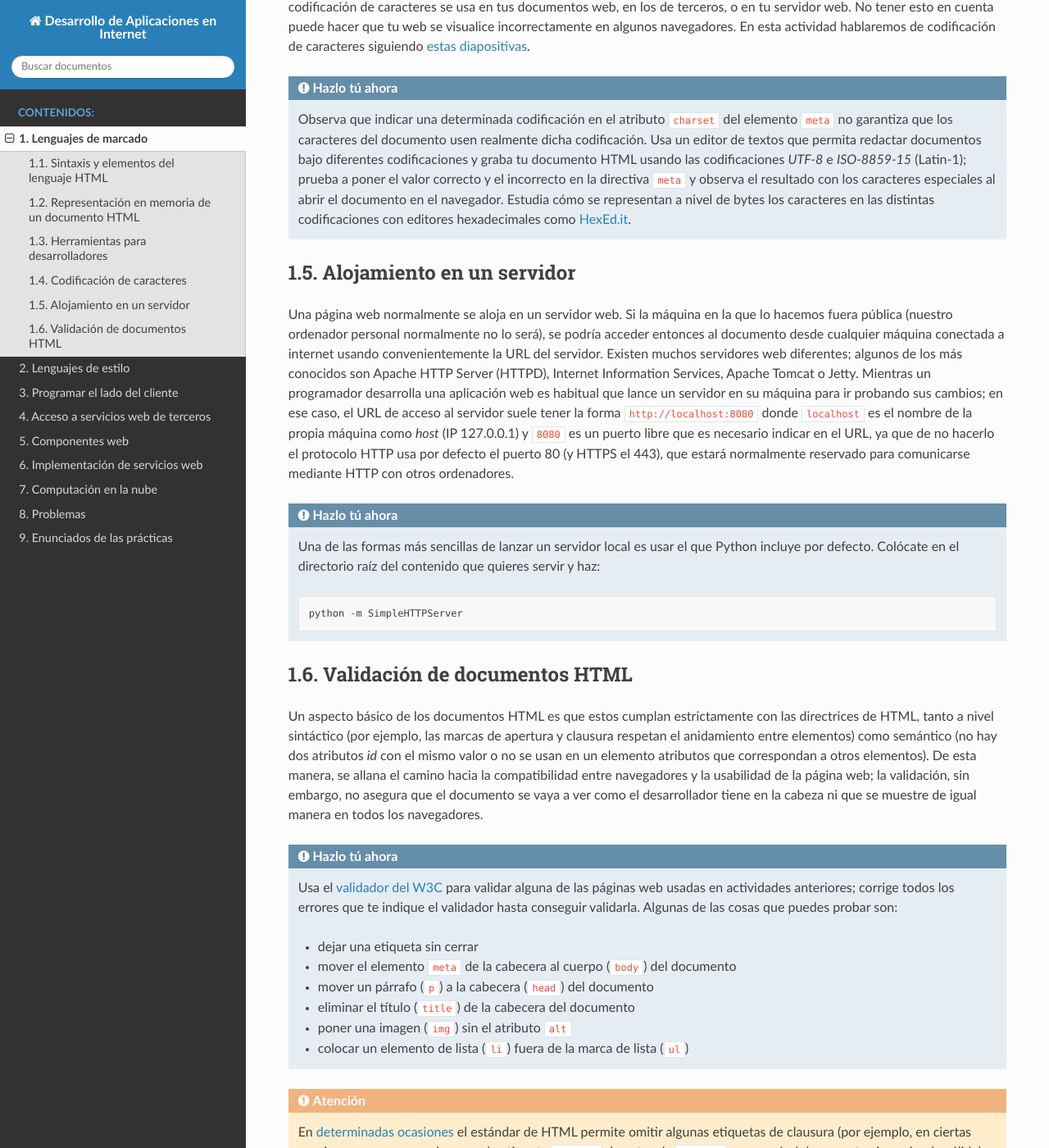
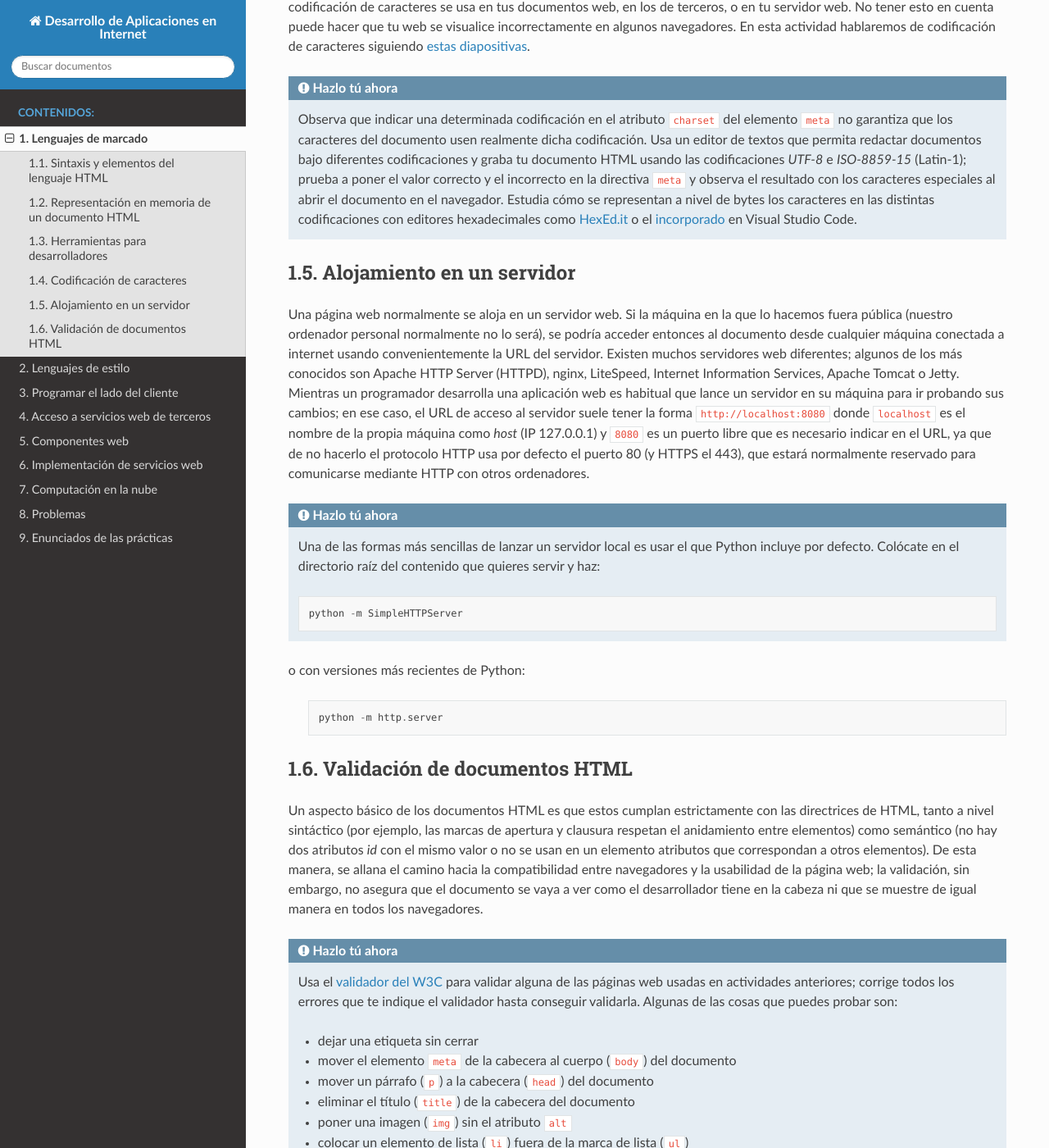
Before and after one commit to jaspock/dai2122, a Sphinx documentation site: the page built from docs/source/marcado.rst, in a window 1280 px wide and 1400 px high, scrolled down 8544 px. Shown: the whole window at 82% size. Built offline with Sphinx 7.4.7 and the Read the Docs theme 2.0.0, drawn with Linux system fonts in a browser that asks for light colours.

Commit message:
Cambios menores

```diff
--- a/docs/source/marcado.rst
+++ b/docs/source/marcado.rst
@@ -152,15 +152,16 @@ Aunque hoy día la mayor parte de los sistemas operativos trabajan con la codifi
 .. admonition:: Hazlo tú ahora
   :class: hazlotu
 
-  Observa que indicar una determinada codificación en el atributo ``charset`` del elemento ``meta`` no garantiza que los caracteres del documento usen realmente dicha codificación. Usa un editor de textos que permita redactar documentos bajo diferentes codificaciones y graba tu documento HTML usando las codificaciones *UTF-8* e *ISO-8859-15* (Latin-1); prueba a poner el valor correcto y el incorrecto en la directiva ``meta`` y observa el resultado con los caracteres especiales al abrir el documento en el navegador. Estudia cómo se representan a nivel de bytes los caracteres en las distintas codificaciones con editores hexadecimales como `HexEd.it`_.
+  Observa que indicar una determinada codificación en el atributo ``charset`` del elemento ``meta`` no garantiza que los caracteres del documento usen realmente dicha codificación. Usa un editor de textos que permita redactar documentos bajo diferentes codificaciones y graba tu documento HTML usando las codificaciones *UTF-8* e *ISO-8859-15* (Latin-1); prueba a poner el valor correcto y el incorrecto en la directiva ``meta`` y observa el resultado con los caracteres especiales al abrir el documento en el navegador. Estudia cómo se representan a nivel de bytes los caracteres en las distintas codificaciones con editores hexadecimales como `HexEd.it`_ o el `incorporado`_ en Visual Studio Code.
 
   .. _`HexEd.it`: https://hexed.it/
+  .. _`incorporado`: https://marketplace.visualstudio.com/items?itemName=ms-vscode.hexeditor
 
 
 Alojamiento en un servidor
 --------------------------
 
-Una página web normalmente se aloja en un servidor web. Si la máquina en la que lo hacemos fuera pública (nuestro ordenador personal normalmente no lo será), se podría acceder entonces al documento desde cualquier máquina conectada a internet usando convenientemente la URL del servidor. Existen muchos servidores web diferentes; algunos de los más conocidos son Apache HTTP Server (HTTPD), Internet Information Services, Apache Tomcat o Jetty. Mientras un programador desarrolla una aplicación web es habitual que lance un servidor en su máquina para ir probando sus cambios; en ese caso, el URL de acceso al servidor suele tener la forma ``http://localhost:8080`` donde ``localhost`` es el nombre de la propia máquina como *host* (IP 127.0.0.1) y ``8080`` es un puerto libre que es necesario indicar en el URL, ya que de no hacerlo el protocolo HTTP usa por defecto el puerto 80 (y HTTPS el 443), que estará normalmente reservado para comunicarse mediante HTTP con otros ordenadores.
+Una página web normalmente se aloja en un servidor web. Si la máquina en la que lo hacemos fuera pública (nuestro ordenador personal normalmente no lo será), se podría acceder entonces al documento desde cualquier máquina conectada a internet usando convenientemente la URL del servidor. Existen muchos servidores web diferentes; algunos de los más conocidos son Apache HTTP Server (HTTPD), nginx, LiteSpeed, Internet Information Services, Apache Tomcat o Jetty. Mientras un programador desarrolla una aplicación web es habitual que lance un servidor en su máquina para ir probando sus cambios; en ese caso, el URL de acceso al servidor suele tener la forma ``http://localhost:8080`` donde ``localhost`` es el nombre de la propia máquina como *host* (IP 127.0.0.1) y ``8080`` es un puerto libre que es necesario indicar en el URL, ya que de no hacerlo el protocolo HTTP usa por defecto el puerto 80 (y HTTPS el 443), que estará normalmente reservado para comunicarse mediante HTTP con otros ordenadores.
 
 .. admonition:: Hazlo tú ahora
   :class: hazlotu
@@ -170,6 +171,12 @@ Una página web normalmente se aloja en un servidor web. Si la máquina en la qu
   .. code-block::
 
     python -m SimpleHTTPServer
+
+o con versiones más recientes de Python:
+
+  .. code-block::
+
+    python -m http.server
 
 
 Validación de documentos HTML
```
